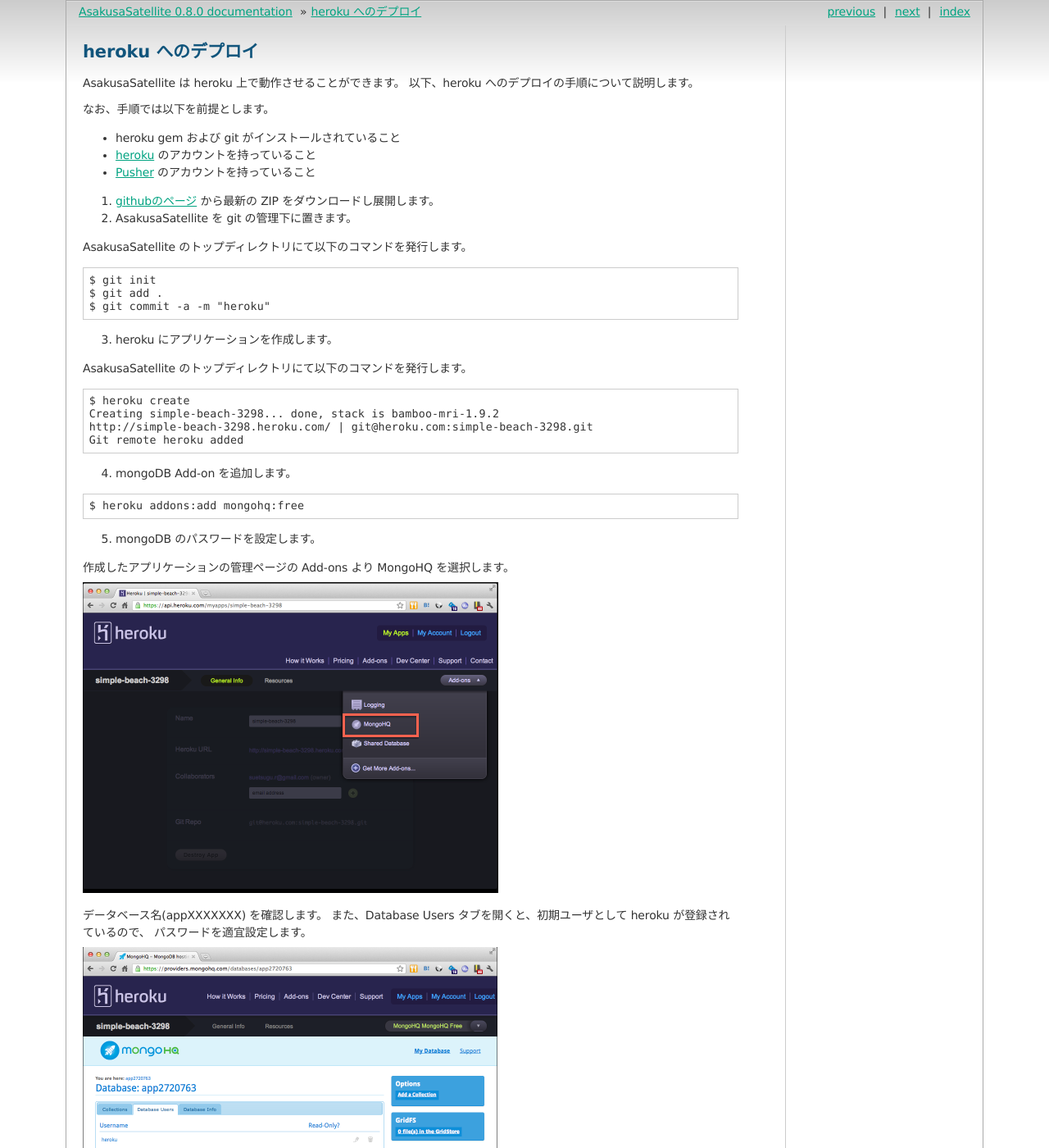
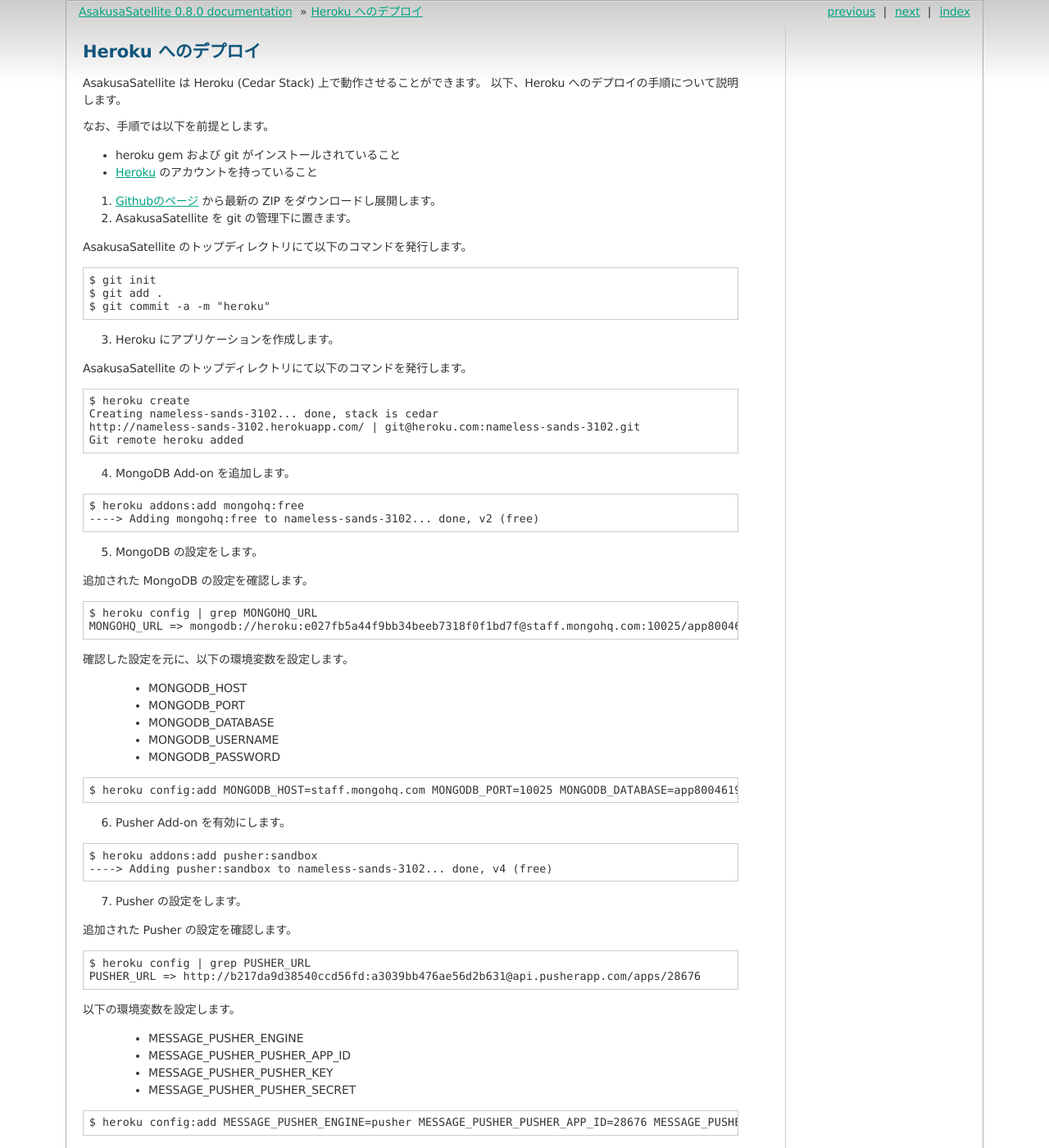
Before and after one commit to codefirst/asakusa-satellite-manual, a Sphinx documentation site: the page built from source/heroku.rst, in a window 1280 px wide and 1400 px high. Shown: the whole window at 82% size. Built offline with Sphinx 7.4.7, drawn with Linux system fonts in a browser that asks for light colours; some of the changed text lies outside the part shown.

Commit message:
Updated: setup on Heroku

```diff
--- a/source/heroku.rst
+++ b/source/heroku.rst
@@ -1,15 +1,14 @@
-heroku へのデプロイ
+Heroku へのデプロイ
 =============================
-AsakusaSatellite は heroku 上で動作させることができます。
-以下、heroku へのデプロイの手順について説明します。
+AsakusaSatellite は Heroku (Cedar Stack) 上で動作させることができます。
+以下、Heroku へのデプロイの手順について説明します。
 
 なお、手順では以下を前提とします。
 
 * heroku gem および git がインストールされていること
-* `heroku <http://www.heroku.com/>`_ のアカウントを持っていること
-* `Pusher <http://pusher.com/>`_ のアカウントを持っていること
+* `Heroku <http://www.heroku.com/>`_ のアカウントを持っていること
 
-1. `githubのページ <https://github.com/codefirst/AsakusaSatellite>`_ から最新の ZIP をダウンロードし展開します。
+1. `Githubのページ <https://github.com/codefirst/AsakusaSatellite>`_ から最新の ZIP をダウンロードし展開します。
 
 2. AsakusaSatellite を git の管理下に置きます。
 
@@ -21,84 +20,81 @@
     $ git add .
     $ git commit -a -m "heroku"
 
-3. heroku にアプリケーションを作成します。
+3. Heroku にアプリケーションを作成します。
 
 AsakusaSatellite のトップディレクトリにて以下のコマンドを発行します。
 
 ::
 
     $ heroku create
-    Creating simple-beach-3298... done, stack is bamboo-mri-1.9.2
-    http://simple-beach-3298.heroku.com/ | git@heroku.com:simple-beach-3298.git
+    Creating nameless-sands-3102... done, stack is cedar
+    http://nameless-sands-3102.herokuapp.com/ | git@heroku.com:nameless-sands-3102.git
     Git remote heroku added
 
-4. mongoDB Add-on を追加します。
+4. MongoDB Add-on を追加します。
 
 ::
 
     $ heroku addons:add mongohq:free
+    ----> Adding mongohq:free to nameless-sands-3102... done, v2 (free)
 
-5. mongoDB のパスワードを設定します。
+5. MongoDB の設定をします。
 
-作成したアプリケーションの管理ページの Add-ons より MongoHQ を選択します。
-
-.. image:: images/heroku-addons.png
-
-データベース名(appXXXXXXX) を確認します。
-また、Database Users タブを開くと、初期ユーザとして heroku が登録されているので、
-パスワードを適宜設定します。
-
-.. image:: images/mongohq-setting.png
-
-6. config/mongoid.yml を編集します。
-
-production 環境の項目に、確認したデータベース名および設定した heroku ユーザのパスワードなどを設定します。
+追加された MongoDB の設定を確認します。
 
 ::
 
-    production:
-      host: staff.mongohq.com
-      port: 10060
-      username: heroku
-      password: password
-      database: app2720763
+    $ heroku config | grep MONGOHQ_URL
+    MONGOHQ_URL => mongodb://heroku:e027fb5a44f9bb34beeb7318f0f1bd7f@staff.mongohq.com:10025/app8004619
 
-編集内容を commit します。
+確認した設定を元に、以下の環境変数を設定します。
+
+ * MONGODB_HOST
+ * MONGODB_PORT
+ * MONGODB_DATABASE
+ * MONGODB_USERNAME
+ * MONGODB_PASSWORD
 
 ::
 
-    $ git commit -a -m "db settings"
+    $ heroku config:add MONGODB_HOST=staff.mongohq.com MONGODB_PORT=10025 MONGODB_DATABASE=app8004619 MONGODB_USERNAME=heroku MONGODB_PASSWORD=e027fb5a44f9bb34beeb7318f0f1bd7f
 
-7. pusher の登録を行い、config/message_pusher.yml を編集します。
-
-詳細は :doc:`WebSocketサーバの変更 <websocket>` を参照してください。
-
-config/message_pusher.yml の編集内容を commit します。
+6. Pusher Add-on を有効にします。
 
 ::
 
-    $ git commit -a -m "pusher"
+    $ heroku addons:add pusher:sandbox
+    ----> Adding pusher:sandbox to nameless-sands-3102... done, v4 (free)
 
-8. リソースのプリコンパイルを行います (0.8 以降)
+7. Pusher の設定をします。
 
-    $ bundle exec rake assets:precompile RAILS_ENV=production
-    $ git add public/assets
-    $ git commit -a -m "resources"
+追加された Pusher の設定を確認します。
 
+::
 
-9. heroku へデプロイします。
+    $ heroku config | grep PUSHER_URL
+    PUSHER_URL => http://b217da9d38540ccd56fd:a3039bb476ae56d2b631@api.pusherapp.com/apps/28676
+
+以下の環境変数を設定します。
+
+ * MESSAGE_PUSHER_ENGINE
+ * MESSAGE_PUSHER_PUSHER_APP_ID
+ * MESSAGE_PUSHER_PUSHER_KEY
+ * MESSAGE_PUSHER_PUSHER_SECRET
+
+::
+
+    $ heroku config:add MESSAGE_PUSHER_ENGINE=pusher MESSAGE_PUSHER_PUSHER_APP_ID=28676 MESSAGE_PUSHER_PUSHER_KEY=b217da9d38540ccd56fd MESSAGE_PUSHER_PUSHER_SECRET=a3039bb476ae56d2b631
+
+8. Heroku へデプロイします。
 
 ::
 
     $ git push heroku master
 
 
-10. デプロイが完了したアプリケーションにアクセスします。
+9. デプロイが完了したアプリケーションにアクセスします。
 
 ::
 
     $ heroku open
-
-.. image:: images/heroku-deploy-complete.png
-
-11. mongoDB, pusher の設定に誤りがある場合は commit, push それぞれの設定ファイルを編集の後、commit、push を行ないます。
```
Also changed, not shown: source/images/heroku-addons.png (deleted), source/images/heroku-deploy-complete.png (deleted), source/images/mongohq-setting.png (deleted).
